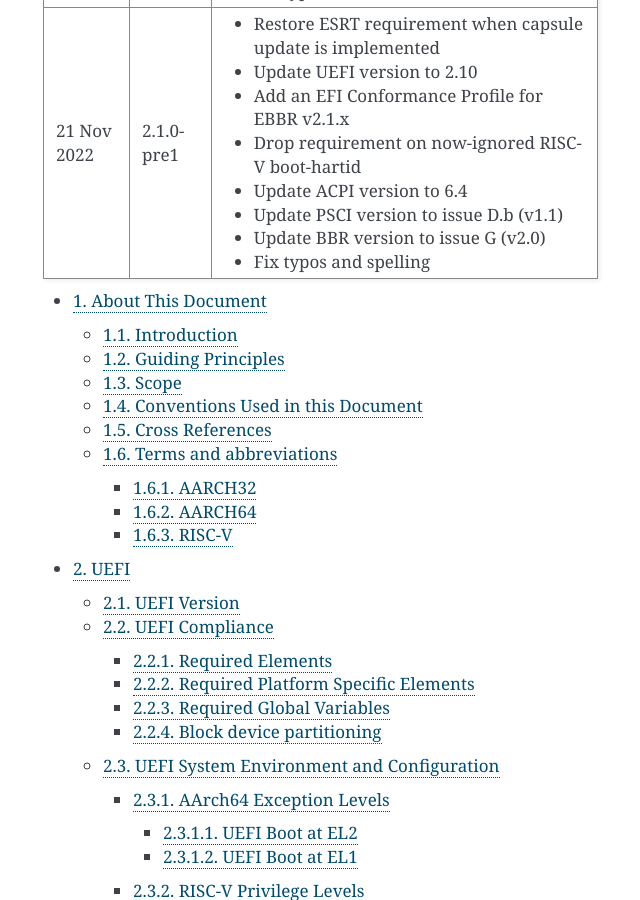
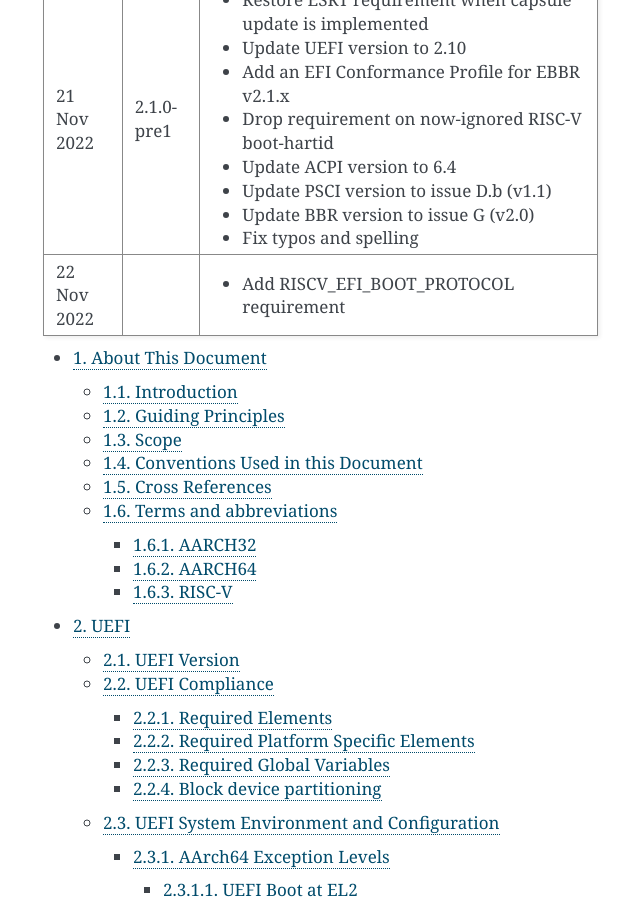
Before and after one commit to ARM-software/ebbr, a Sphinx documentation site: the page built from source/index.rst, in a window 1280 px wide and 900 px high, scrolled down 1605 px. Shown: the whole window, without its empty margins (377-1017 px from the left). Built offline with Sphinx 7.4.7, drawn with Linux system fonts in a browser that asks for light colours.

Commit message:
Require RISCV_EFI_BOOT_PROTOCOL on RISC-V platforms
The RISCV_EFI_BOOT_PROTOCOL protocol is needed to identify the booting hart
on RISC-V platforms.

Signed-off-by: Heinrich Schuchardt <heinrich.schuchardt@canonical.com>
[Vincent: adapt index history entry and add UEFI reference.]
Signed-off-by: Vincent Stehlé <vincent.stehle@arm.com>

```diff
--- a/source/chapter2-uefi.rst
+++ b/source/chapter2-uefi.rst
@@ -104,6 +104,8 @@
      - Required if the platform has a network device.
    * - HTTP Boot (UEFI § 24.7)
      - Required if the platform supports network booting
+   * - `RISCV_EFI_BOOT_PROTOCOL` (UEFI § 2.3.7.1 and [RVUEFI]_)
+     - Required on RISC-V platforms
 
 The following table is a list of notable deviations from UEFI § 2.6.2.
 Many of these deviations are because the EBBR use cases do not require
--- a/source/index.rst
+++ b/source/index.rst
@@ -86,6 +86,9 @@
        - Update PSCI version to issue D.b (v1.1)
        - Update BBR version to issue G (v2.0)
        - Fix typos and spelling
+   * - 22 Nov 2022
+     -
+     - - Add RISCV_EFI_BOOT_PROTOCOL requirement
 
 .. toctree::
    :numbered:
--- a/source/references.rst
+++ b/source/references.rst
@@ -35,3 +35,5 @@
 .. [RVSBISPEC] `RISC-V Supervisor Binary Interface specification <https://github.com/riscv/riscv-sbi-doc>`_
 
 .. [RVHYPSPEC] `RISC-V ISA Hypervisor extension <https://github.com/riscv/riscv-isa-manual/blob/master/src/hypervisor.tex>`_
+
+.. [RVUEFI] `RISC-V UEFI Protocol Specification <https://github.com/riscv-non-isa/riscv-uefi/releases/download/1.0.0/RISCV_UEFI_PROTOCOL-spec.pdf>`_
```
